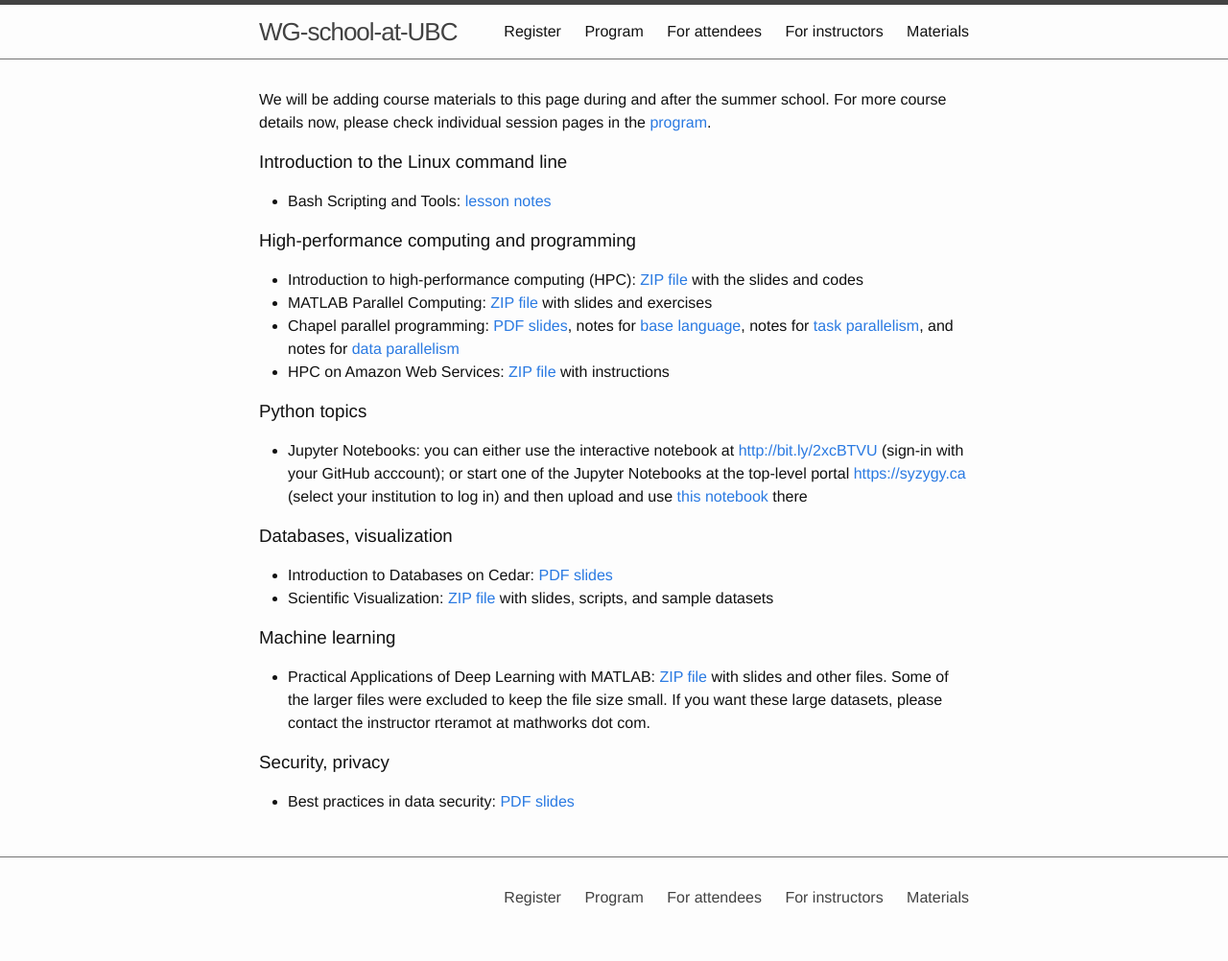
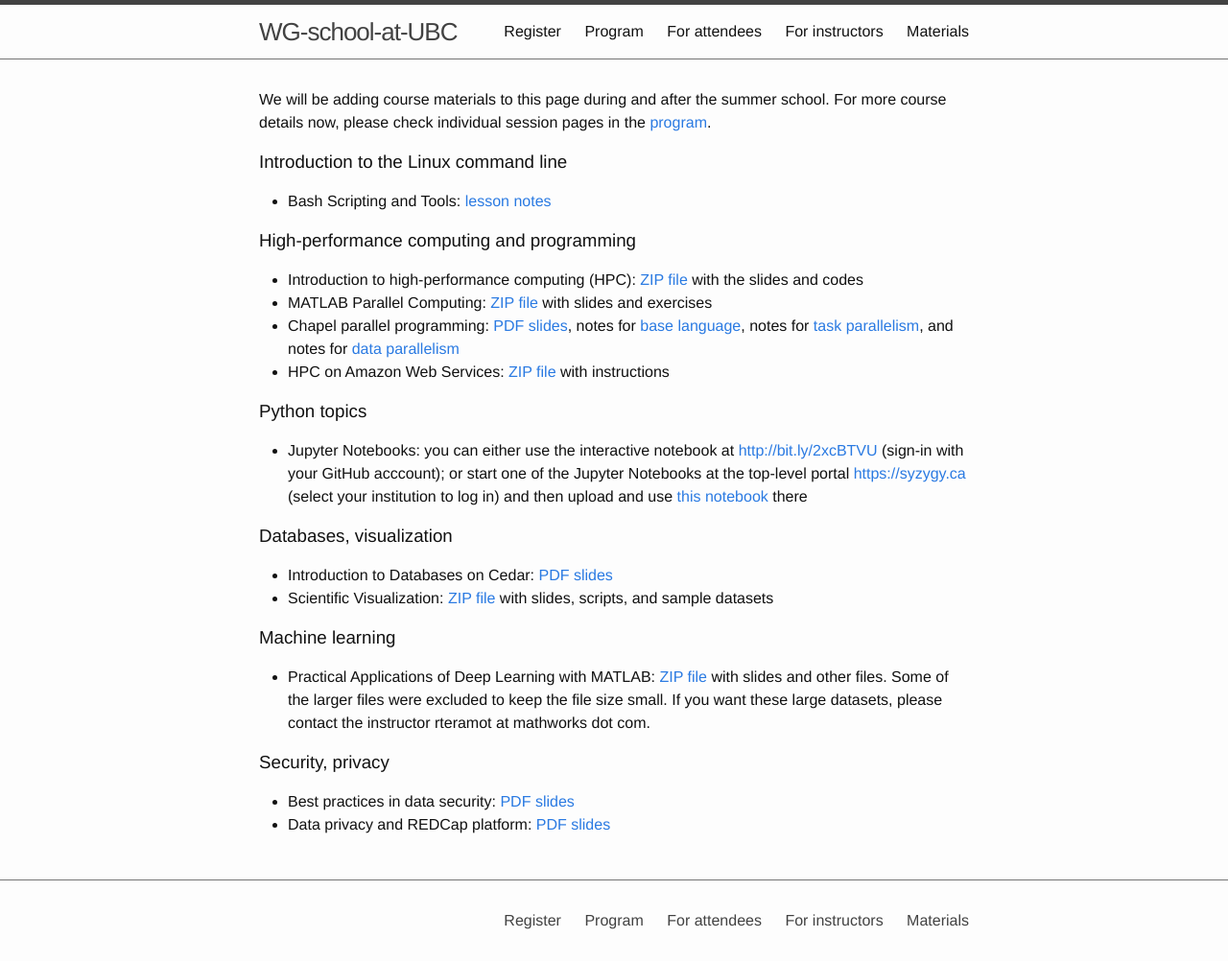
Before and after one commit to WestGrid/ubcSummerSchool2019, a Jekyll site: the page built from 4-materials.md, in a window 1280 px wide. Shown: the whole page at 96% size. Built offline with Jekyll 4.4.1, drawn with Linux system fonts in a browser that asks for light colours; before the commit the page ends 978 px from its top, so only the background shows below that.

Commit message:
added materials/redcap20190625.pdf

```diff
--- a/4-materials.md
+++ b/4-materials.md
@@ -42,3 +42,4 @@ details now, please check individual session pages in the [program]({{ site.base
 ### Security, privacy
 
 - Best practices in data security: [PDF slides]({{ site.baseurl }}/materials/security20190625.pdf)
+- Data privacy and REDCap platform: [PDF slides]({{ site.baseurl }}/materials/redcap20190625.pdf)
```
Also changed, not shown: 1-program.md (+0 -25 lines), 1 other file.
